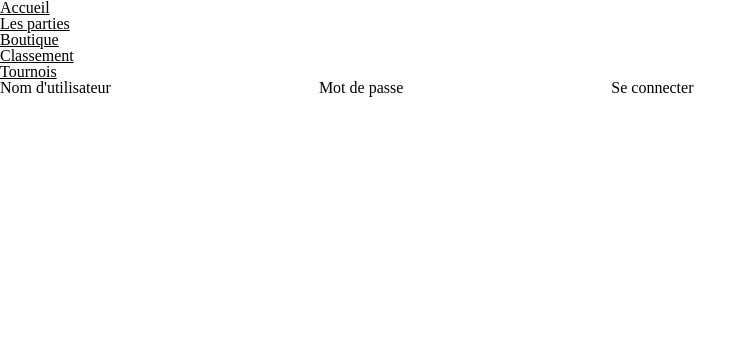
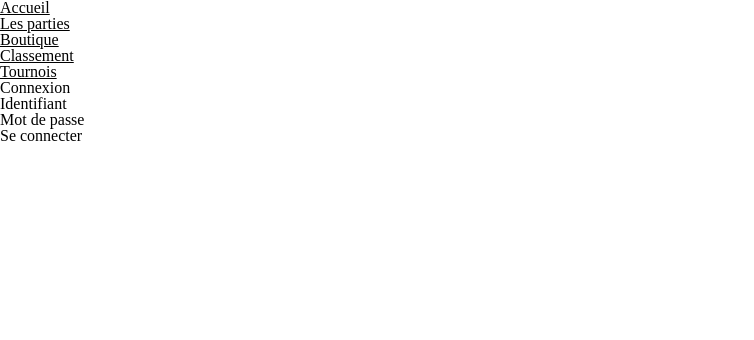
Before and after one commit to gabrielstik/G18-superheros, a PHP site: template src/app/views/sign-in.php in a window 1280 px wide. Shown: the top 340 px of the page, without its empty margins (0-754 px from the left). Run offline with PHP 8.4, Linux system fonts and the light colour scheme; the template is opened without the code that fills it, so the values that code supplies are empty.

Commit message:
:lipstick: Connexion page done

```diff
--- a/src/app/views/sign-in.php
+++ b/src/app/views/sign-in.php
@@ -1,7 +1,14 @@
-<form id="sign-in" action="/sign-in" method="post">
-  <label for="sign-in--username">Nom d'utilisateur</label>
-  <input type="text" name="sign-in--username" id="sign-in--username">
-  <label for="sign-in--password">Mot de passe</label>
-  <input type="password" name="sign-in--password" id="sign-in--password">
-  <input type="submit" name="sign-in" value="Se connecter">
+<form class="form--sign-in" id="sign-in" action="/sign-in" method="post">
+  <h2 class="form--title">Connexion</h2>
+  <div class="form--item">
+    <label class="form-text" for="sign-in--username">Identifiant</label>
+    <input class="form-text" type="text" name="sign-in--username" id="sign-in--username">
+  </div>
+  <div class="form--item">
+    <label class="form-text" for="sign-in--password">Mot de passe</label>
+    <input class="form-text" type="password" name="sign-in--password" id="sign-in--password">
+  </div>
+  <div class="form--item flex flex_around">
+    <input class="submit" type="submit" name="sign-in" value="Se connecter">
+  </div>
 </form>
--- a/src/styles/_globals.scss
+++ b/src/styles/_globals.scss
@@ -4,4 +4,8 @@
   &_between {
     justify-content:  space-between;
   }
+
+  &_around {
+    justify-content:  space-around;
+  }
 }
--- a/src/styles/_variables.scss
+++ b/src/styles/_variables.scss
@@ -1,3 +1,4 @@
 :root {
   --black: #000000;
+  --white: #ffffff;
 }
--- a/src/styles/header.scss
+++ b/src/styles/header.scss
@@ -1,6 +1,5 @@
 .header {
   width: 100vw;
-  height: 100vh;
 }
 
 .header--nav {
--- /dev/null
+++ b/src/styles/sign-in.scss
@@ -0,0 +1,5 @@
+.form--sign-in {
+  width: 300px;
+  margin: auto;
+  background: var(--black);
+}
```
Also changed, not shown: src/styles/_forms.scss (added, +39 -0 lines).
